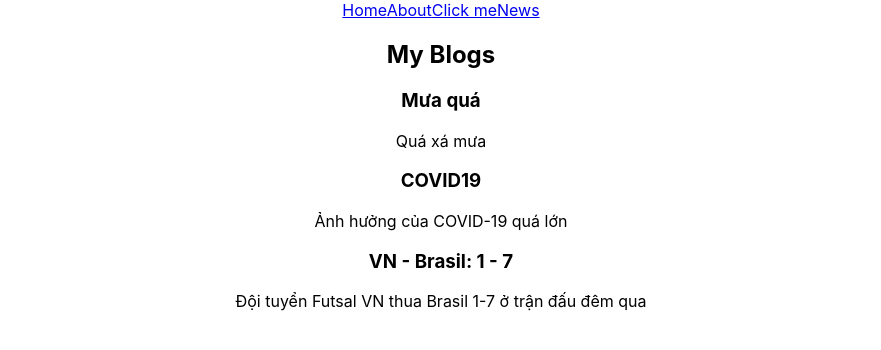
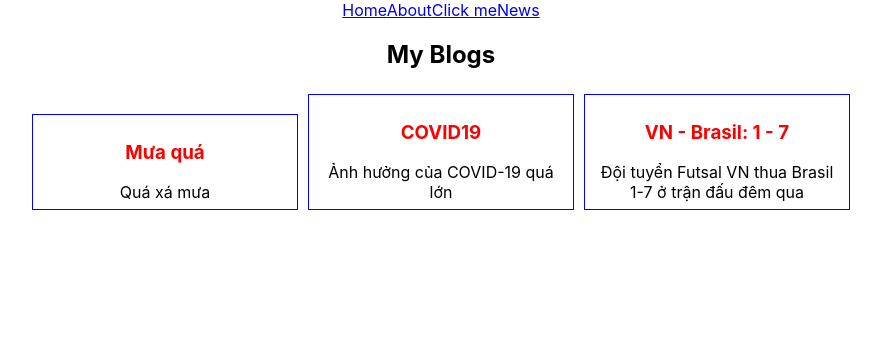
Before and after one commit to hcmue/2111comp103102, a React (Create React App) app: page /news in a window 1280 px wide. Shown: the top 350 px of the page, without its empty margins (199-1080 px from the left). Built offline with nearby package versions, Linux system fonts and the light colour scheme.

Commit message:
Update CSS

```diff
--- a/src/App.css
+++ b/src/App.css
@@ -1,3 +1,11 @@
+.mautin {
+  border: 1px solid blue;
+  padding: 7px;
+  margin: 5px;
+  width: 250px;
+  display: inline-block;
+}
+
 .App {
   text-align: center;
 }
--- a/src/components/MenuNgang.js
+++ b/src/components/MenuNgang.js
@@ -1,12 +1,12 @@
-import { Link, BrowserRouter } from 'react-router-dom';
+import { Link, BrowserRouter as Router } from 'react-router-dom';
 
 export const MenuNgang = () => {
     return (
-        <BrowserRouter >
+        <Router >
             <Link to="/">Home</Link>
             <Link to="/about">About</Link>
             <Link to="/click-me">Click me</Link>
             <Link to="/news">News</Link>
-        </BrowserRouter >
+        </Router >
     )
 };
--- a/src/components/News.js
+++ b/src/components/News.js
@@ -1,9 +1,10 @@
 import React from 'react';
+import '../App.css';
 
 const NewsDetail = (props) => {
     return (
-        <div>
-            <h3>{props.tieuDe}</h3>
+        <div className="mautin">
+            <h3 style={{ color: 'red' }}>{props.tieuDe}</h3>
             <div>{props.noiDung}</div>
         </div>
     )
```
